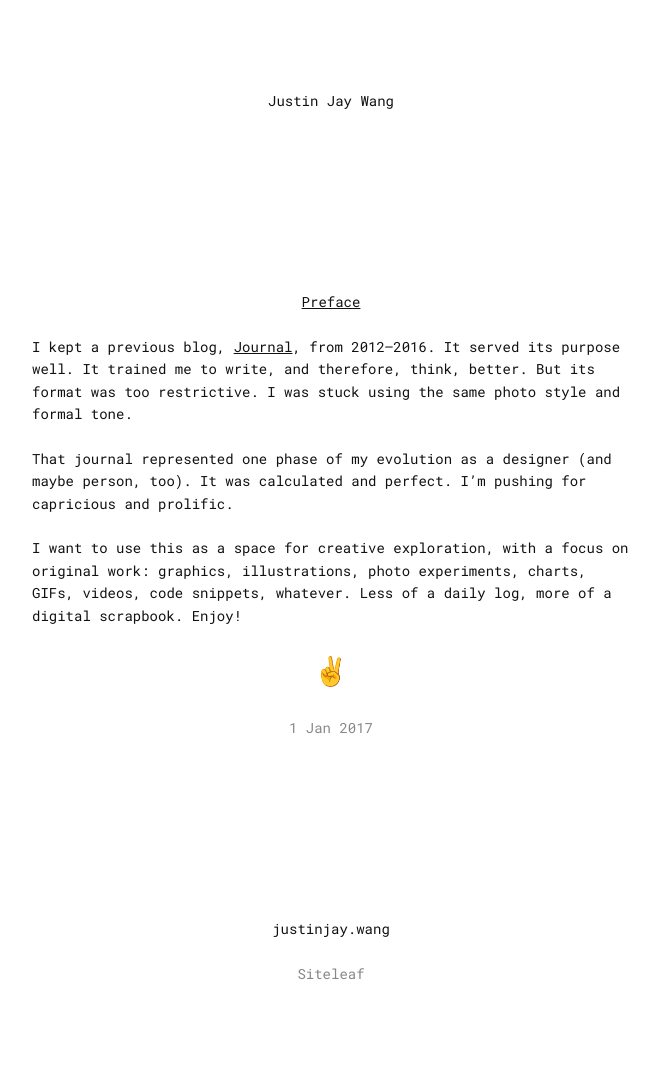
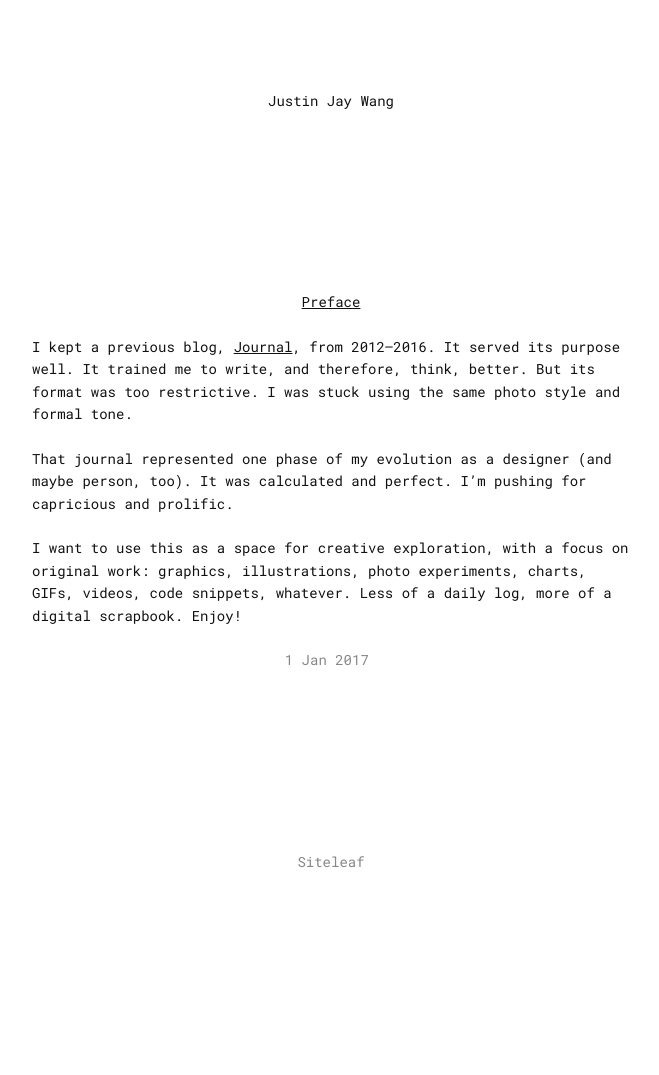
Before and after one commit to justinjaywang/blog, a Jekyll site: the page built from _posts/2017-01-01-preface.markdown, in a window 1280 px wide. Shown: the whole page, without its empty margins (309-968 px from the left). Built offline with Jekyll 4.4.1, drawn with Linux system fonts in a browser that asks for light colours; after the commit the page ends 963 px from its top, so only the background shows below that.

Commit message:
theme updates

```diff
--- a/_includes/footer.html
+++ b/_includes/footer.html
@@ -1,10 +1,12 @@
 <footer class="footer container container--padded center">
+  {% comment %}
   {% capture footer_links %}
     <ul class="inline-list">
-      {% comment %}<li><a href="/" class="shh">Latest</a></li>
-      <li><a href="/archive/" class="shh">Archive</a></li>{% endcomment %}
+      <li><a href="/" class="shh">Latest</a></li>
+      <li><a href="/archive/" class="shh">Archive</a></li>
       <li><a href="http://justinjay.wang" class="shh" target="_blank">justinjay.wang</a></li>
     </ul>
   {% endcapture %}{{ footer_links |  normalize_whitespace | replace: '> <', '><' }}
+  {% endcomment %}
   <div class="powered-by light"><a href="http://www.siteleaf.com" class="shh" target="_blank">Siteleaf</a></div>
 </footer>
--- a/_includes/post.html
+++ b/_includes/post.html
@@ -15,7 +15,7 @@
     {% endif %}
     {% if post.tags %}
       {% capture tags %}
-        <ul class="inline-list">
+        <ul class="inline-list inline-block">
           {% for post_tag in post.tags %}
             {% if post.collection == 'posts' %}
               {% for site_tag in site.blog_tags %}
--- a/_posts/2017-01-01-preface.markdown
+++ b/_posts/2017-01-01-preface.markdown
@@ -8,6 +8,3 @@ I kept a previous blog, [Journal](http://journal.justinjay.wang/), from 2012–2
 That journal represented one phase of my evolution as a designer (and maybe person, too). It was calculated and perfect. I'm pushing for capricious and prolific.
 
 I want to use this as a space for creative exploration, with a focus on original work: graphics, illustrations, photo experiments, charts, GIFs, videos, code snippets, whatever. Less of a daily log, more of a digital scrapbook. Enjoy!
-
-✌️
-{: .center .large}
--- a/assets/css/_variables.scss
+++ b/assets/css/_variables.scss
@@ -3,8 +3,8 @@
 
 $font-size--html: 14px;
 
-$font-size--large:  2em;
-$font-size--small:  0.833333em;
+$font-size--large: 2em;
+$font-size--small: 0.833333em;
 
 $font-family--body: "Roboto Mono", Consolas, Menlo, Courier, monospace;
 $line-height--body: 1.6;
--- a/assets/css/all.scss
+++ b/assets/css/all.scss
@@ -294,7 +294,7 @@ sup {
   li {
     display: inline-block;
     &:not(:last-of-type) {
-      margin-right: $char*2; // TO DO: make equal to 2*char
+      margin-right: $char;
     }
   }
 }
```
